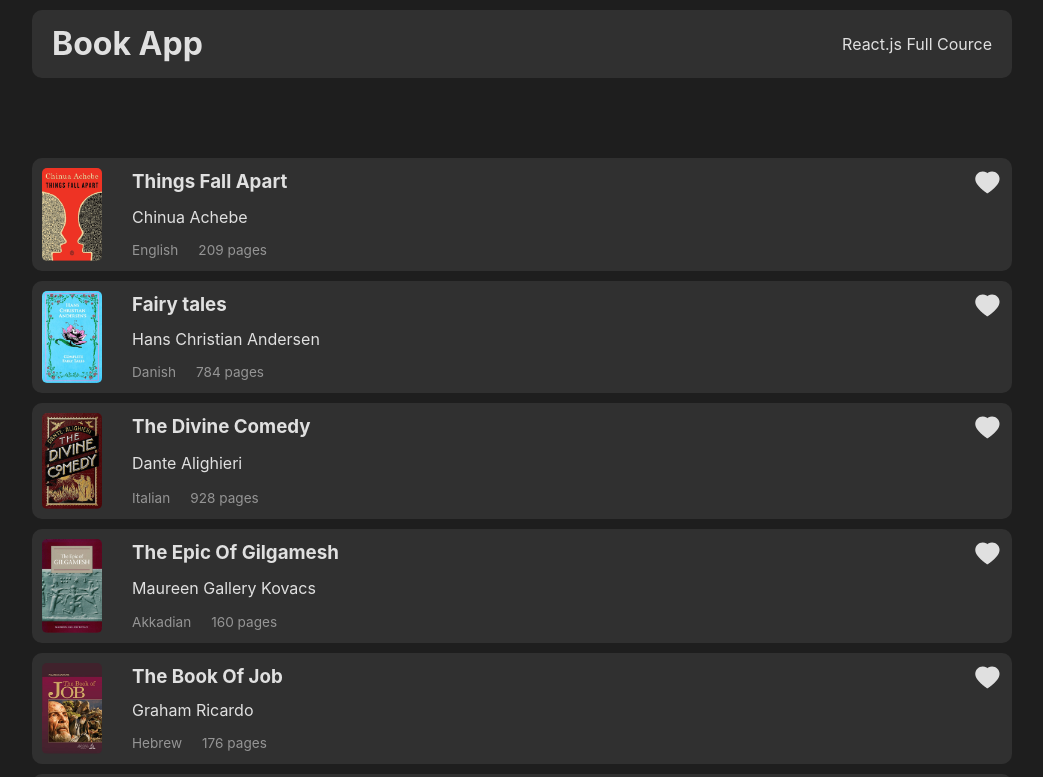
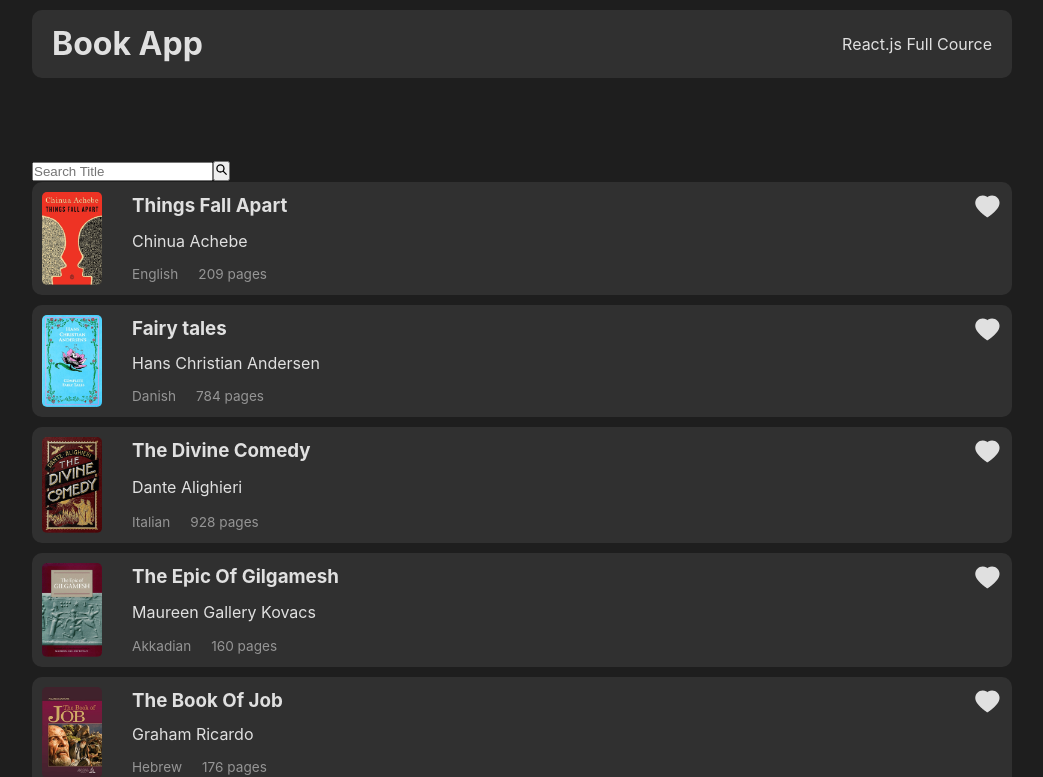
Before and after one commit to golestan-azam/rjs-book-app-files, a React (Vite) app: page / in a window 1280 px wide. Shown: the top 777 px of the page, without its empty margins (118-1161 px from the left). Built offline with nearby package versions, Linux system fonts and the light colour scheme.

Commit message:
Added Search Component

```diff
--- a/src/components/Books.jsx
+++ b/src/components/Books.jsx
@@ -1,13 +1,16 @@
 import { useState } from "react";
 
-import { books } from "../constants/mockData";
+import { books as bookData } from "../constants/mockData";
 import BookCard from "./BookCard";
 import SideCard from "./SideCard";
+import SearchBox from "./SearchBox";
 
 import styles from "./Books.module.css";
 
 function Books() {
+  const [books, setBooks] = useState(bookData);
   const [liked, setLiked] = useState([]);
+  const [search, setSearch] = useState([]);
 
   const handleLikedList = (book, status) => {
     if (status) {
@@ -17,7 +20,25 @@ function Books() {
       setLiked(liked => [...liked, book])
     }
   };
+
+  const searchHandler = () => {
+    if (search) {
+      const newBooks = bookData.filter((book) =>
+        book.title.toLowerCase().includes(search)
+      );
+      setBooks(newBooks);
+    } else {
+      setBooks(bookData);
+    }
+  };
+
   return (
+    <>
+      <SearchBox
+        search={search}
+        setSearch={setSearch}
+        searchHandler={searchHandler}
+      />
       <div className={styles.container}>
         <div className={styles.cards}>
           {books.map((book) => (
@@ -37,6 +58,7 @@ function Books() {
           </div>
         )}
       </div>
+    </>
   );
 }
 
--- /dev/null
+++ b/src/components/SearchBox.jsx
@@ -0,0 +1,19 @@
+import { IoSearchSharp } from "react-icons/io5";
+
+function SearchBox({ search, setSearch, searchHandler }) {
+  return (
+    <div>
+      <input
+        type="text"
+        placeholder="Search Title"
+        value={search}
+        onChange={(e) => setSearch(e.target.value.toLowerCase())}
+      />
+      <button>
+        <IoSearchSharp onClick={searchHandler} />
+      </button>
+    </div>
+  );
+}
+
+export default SearchBox;
```
Lines whose indentation alone changed are shown as unchanged.
